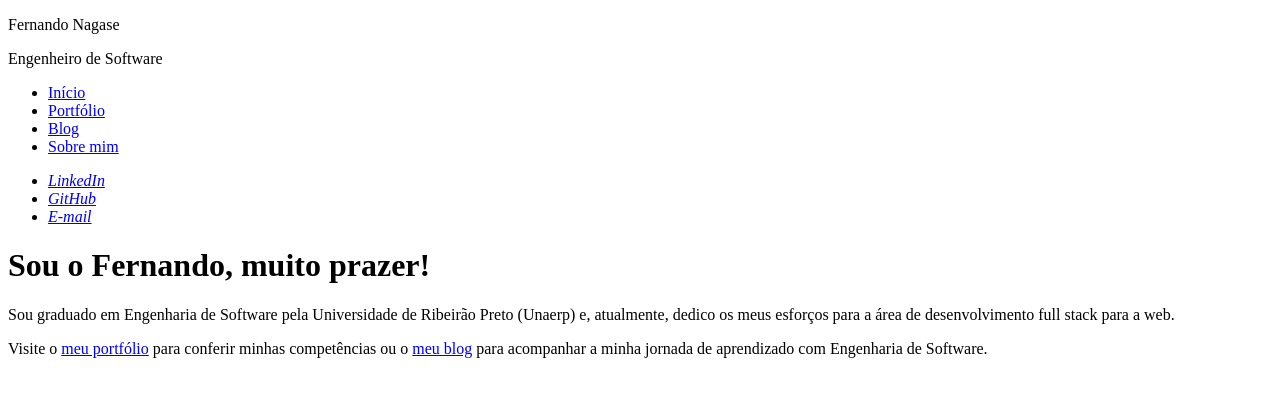
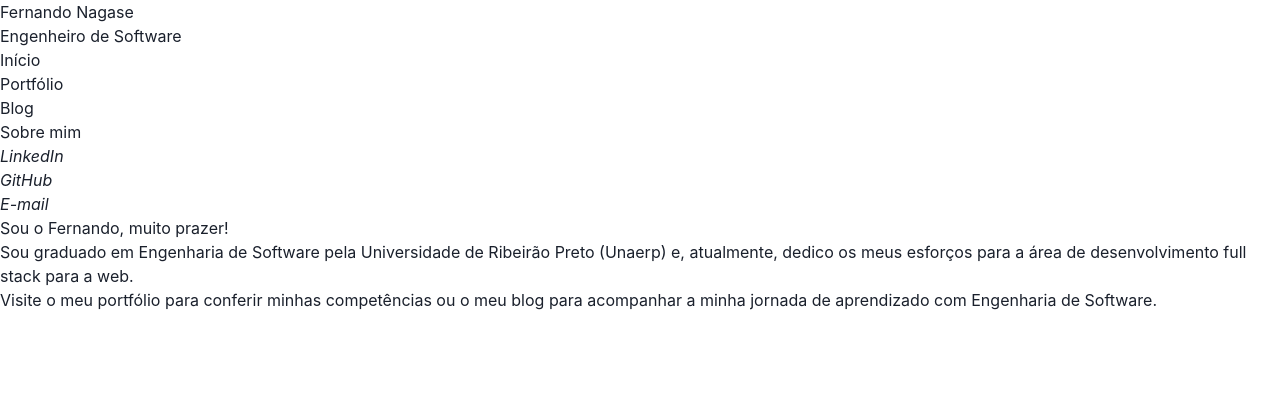
Before and after one commit to fernandonagase/ngsfer.com, a Next.js app: page / in a window 1280 px wide. Shown: the top 396 px of the page. Built offline with nearby package versions, Linux system fonts and the light colour scheme.

Commit message:
add chakra-ui dependencies

```diff
--- a/package.json
+++ b/package.json
@@ -9,11 +9,15 @@
         "lint": "next lint"
     },
     "dependencies": {
+        "@chakra-ui/react": "^2.6.0",
+        "@emotion/react": "^11.10.6",
+        "@emotion/styled": "^11.10.6",
         "@types/node": "18.16.1",
         "@types/react": "18.2.0",
         "@types/react-dom": "18.2.1",
         "eslint": "8.39.0",
         "eslint-config-next": "13.3.1",
+        "framer-motion": "^10.12.4",
         "next": "13.3.1",
         "react": "18.2.0",
         "react-dom": "18.2.0",
--- a/pages/_app.tsx
+++ b/pages/_app.tsx
@@ -1,11 +1,14 @@
 import type { AppProps } from 'next/app'
 
 import Layout from '@/components/layout/Layout'
+import { ChakraProvider } from '@chakra-ui/react'
 
 export default function App({ Component, pageProps }: AppProps) {
     return (
-        <Layout>
-            <Component {...pageProps} />
-        </Layout>
+        <ChakraProvider>
+            <Layout>
+                <Component {...pageProps} />
+            </Layout>
+        </ChakraProvider>
     )
 }
```
Also changed, not shown: 1 other file (tests, documents, lock files or other folders).
